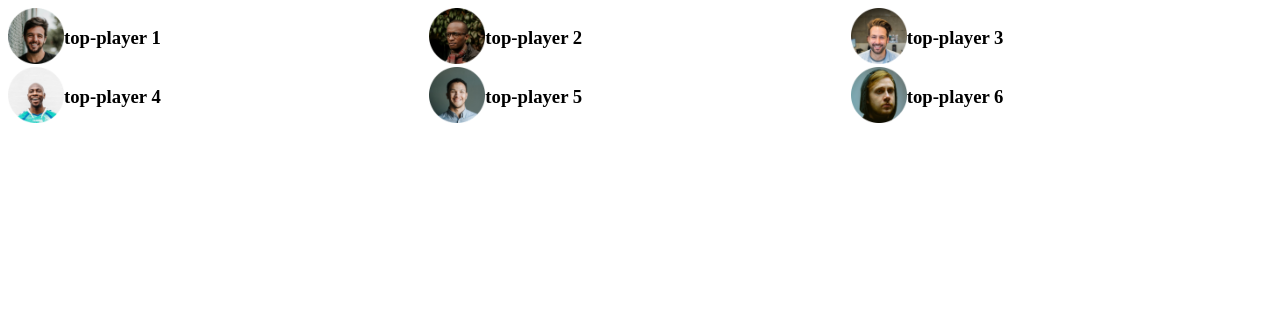
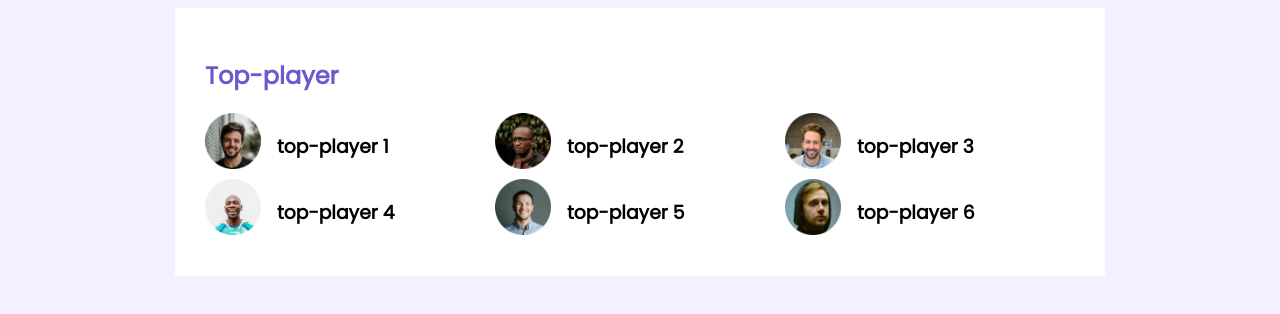
Before and after one commit to nazmul2584/leader-board-css3, a plain HTML site: page index.html in a window 1280 px wide. Drawn offline with Linux system fonts and the light colour scheme.

Commit message:
2nd commit

```diff
--- a/index.html
+++ b/index.html
@@ -12,32 +12,33 @@
 
     </header>
     <main>
-    <section>
-     <div class="top-player">
+    <section class="top-player">
+        <H2 class="h2titel">Top-player</H2>
+     <div class="topp">
     <div class="players">
                     <div class="player">
                     <img src="images/players/player-1.png" alt="">
-                    <h3>top-player 1</h3>
+                    <h3 class="pn">top-player 1</h3>
                     </div>
                     <div class="player">
                     <img src="images/players/player-2.png" alt="">
-                    <h3>top-player 2</h3>
+                    <h3 class="pn">top-player 2</h3>
                     </div>
                     <div class="player">
                     <img src="images/players/player-3.png" alt="">
-                    <h3>top-player 3</h3>
+                    <h3 class="pn">top-player 3</h3>
                     </div>
                     <div class="player">
                     <img src="images/players/player-4.png" alt="">
-                    <h3>top-player 4</h3>
+                    <h3 class="pn">top-player 4</h3>
                     </div>
                     <div class="player">
                     <img src="images/players/player-5.png" alt="">
-                    <h3>top-player 5</h3>
+                    <h3 class="pn">top-player 5</h3>
                     </div>
                     <div class="player">
                     <img src="images/players/player-6.png" alt="">
-                    <h3>top-player 6</h3>
+                    <h3 class="pn">top-player 6</h3>
                     </div>
 
        </div>
--- a/styles/style.css
+++ b/styles/style.css
@@ -1,3 +1,24 @@
+@import url('https://fonts.googleapis.com/css2?family=Poppins:ital@0;1&display=swap');
+
+main{
+    display: flex;
+    justify-content: center;
+}
+.h2titel{
+    color: slateblue;
+    font-size: 24px;
+}
+
+body{
+    font-family: 'Poppins', sans-serif;
+    background-color: #F3F1FF;
+}
+.top-player{
+    background-color: white;
+    width: 870px;
+    padding: 30px;
+}
+
 .players{
     display: grid;
     grid-template-columns: repeat(3,1fr);
@@ -10,3 +31,6 @@
     width: 56px;
     height: 56px;
 }
+.pn{
+    margin-left: 16px;
+}
```
